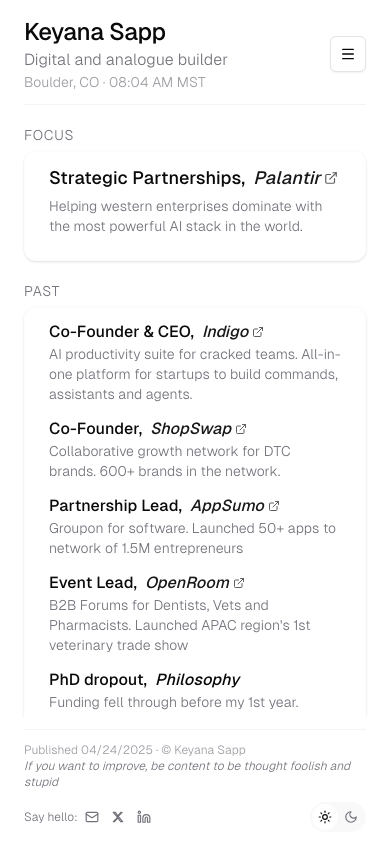
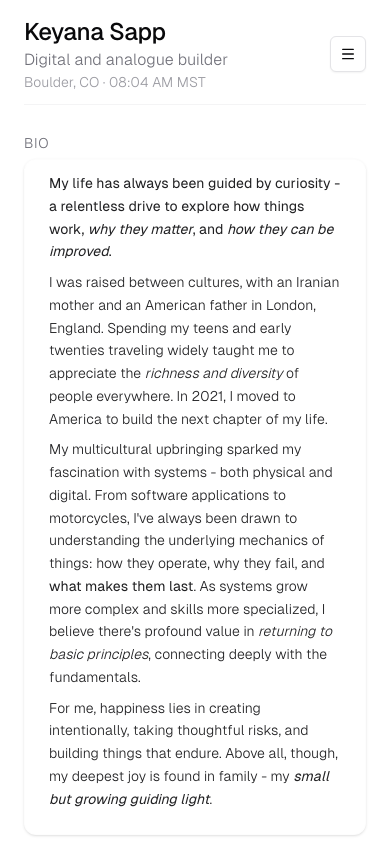
Before and after one commit to ksBrapZ/keyana-portfolio, a Next.js app: page / in a window 390 px wide. Shown: the top 844 px of the page. Built offline with nearby package versions, Linux system fonts and the light colour scheme.

Commit message:
Homepage mobile view fixes

```diff
--- a/pages/index.tsx
+++ b/pages/index.tsx
@@ -1,6 +1,7 @@
 // pages/index.tsx
 import Head from 'next/head';
 import { NextPage } from 'next';
+import { useState, useEffect } from 'react';
 import Header from '@/components/Header';
 import Footer from '@/components/Footer';
 import FocusSection from '@/components/FocusSection';
@@ -8,8 +9,23 @@ import PastSection from '@/components/PastSection';
 import BioSection from '@/components/BioSection';
 
 const Home: NextPage = () => {
+  const [isMobile, setIsMobile] = useState(false);
+
+  useEffect(() => {
+    const checkMobile = () => {
+      setIsMobile(window.innerWidth < 768);
+    };
+
+    // Initial check
+    checkMobile();
+
+    // Update on resize
+    window.addEventListener('resize', checkMobile);
+    return () => window.removeEventListener('resize', checkMobile);
+  }, []);
+
   return (
-    <div className="h-screen flex flex-col bg-background text-foreground font-light overflow-hidden">
+    <div className={`${isMobile ? 'min-h-screen' : 'h-screen'} flex flex-col bg-background text-foreground font-light ${isMobile ? '' : 'overflow-hidden'}`}>
       <Head>
         <title>Keyana Sapp | Digital and Analogue Builder</title>
         <meta name="description" content="Personal website of Keyana Sapp" />
@@ -32,18 +48,27 @@ const Home: NextPage = () => {
         <Header />
       </div>
 
-      <main className="flex-1 overflow-hidden">
-        <div className="container mx-auto px-6 md:px-12 lg:px-16 max-w-screen-lg h-full py-2">
-          {/* Two-column layout for larger screens */}
-          <div className="w-full max-w-4xl mx-auto grid grid-cols-1 md:grid-cols-2 gap-3 md:gap-4 h-full">
-            <div className="space-y-2 flex flex-col justify-start">
+      <main className={`flex-1 ${isMobile ? '' : 'overflow-hidden'}`}>
+        <div className={`container mx-auto px-6 md:px-12 lg:px-16 max-w-screen-lg ${isMobile ? 'py-4' : 'h-full py-2'}`}>
+          {/* Mobile: Single column, Bio -> Focus -> Past */}
+          {isMobile ? (
+            <div className="w-full max-w-4xl mx-auto space-y-4">
+              <BioSection />
               <FocusSection />
               <PastSection />
             </div>
-            <div className="flex flex-col justify-start">
-              <BioSection />
+          ) : (
+            /* Desktop: Two-column layout */
+            <div className="w-full max-w-4xl mx-auto grid grid-cols-1 md:grid-cols-2 gap-3 md:gap-4 h-full">
+              <div className="space-y-2 flex flex-col justify-start">
+                <FocusSection />
+                <PastSection />
+              </div>
+              <div className="flex flex-col justify-start">
+                <BioSection />
+              </div>
             </div>
-          </div>
+          )}
         </div>
       </main>
 
```
